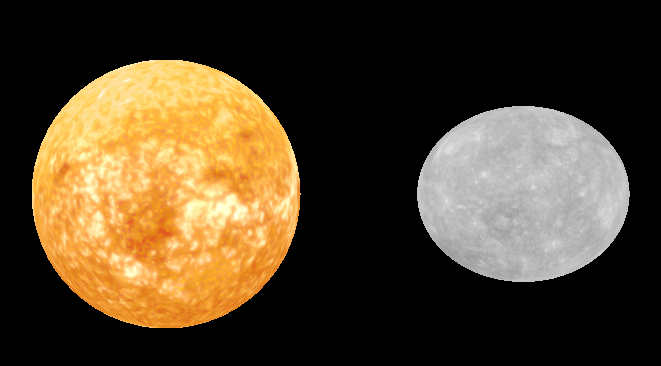
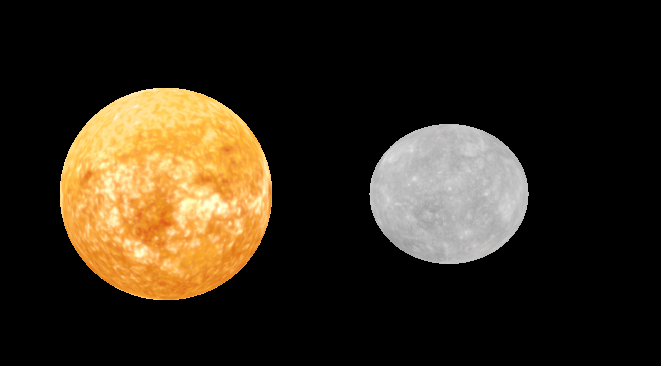
Before and after one commit to otaldoandre/trabalho-de-processamento-grafico, a website: page src/index.html in a window 1280 px wide. Shown: the part 206-572 px from the top of the page, without its empty margins (474-1135 px from the left). Drawn offline with nearby package versions, Linux system fonts and the light colour scheme.

Commit message:
ajuste cam

```diff
--- a/src/index.html
+++ b/src/index.html
@@ -19,7 +19,7 @@
     const camera = new THREE.PerspectiveCamera(
       75, window.innerWidth / window.innerHeight, 0.1, 1000
     );
-    camera.position.z = 12;
+    camera.position.z = 15;
 
     const renderer = new THREE.WebGLRenderer();
     renderer.setSize(window.innerWidth, window.innerHeight);
```
